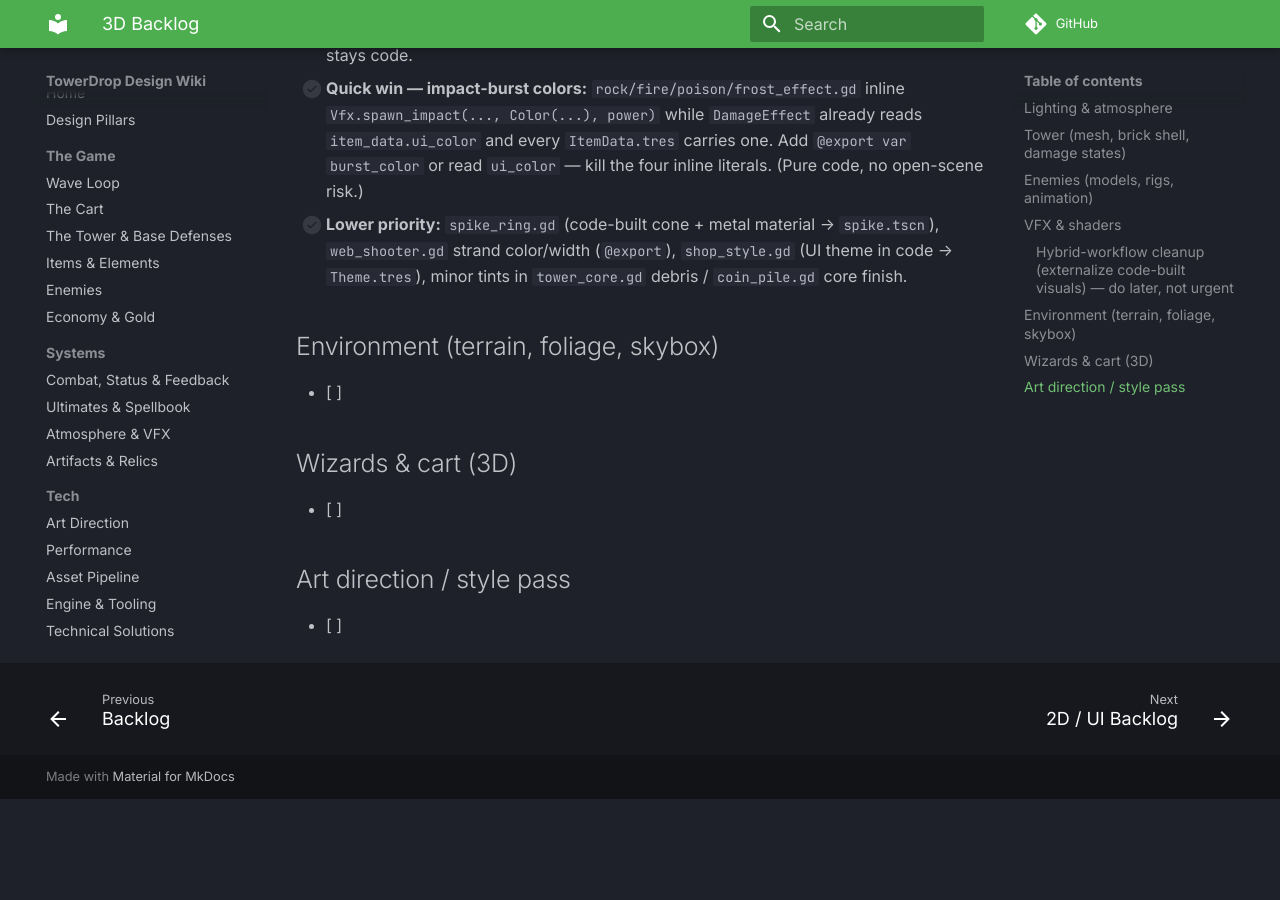
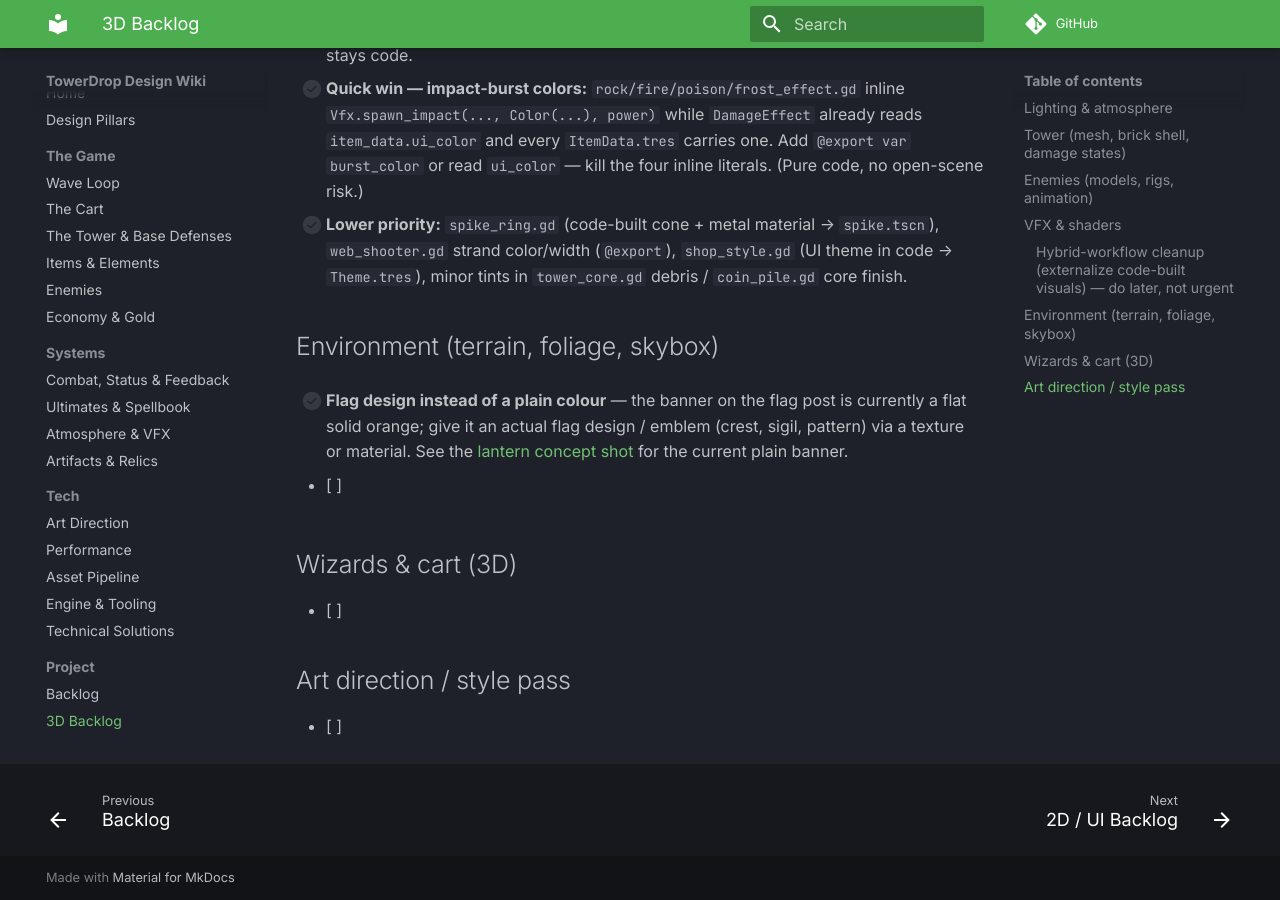
Before and after one commit to cap7n/towerdrop-docs, an MkDocs documentation site: the page built from docs/project/backlog-3d.md, in a window 1280 px wide and 900 px high, scrolled down 2024 px. Built offline with MkDocs 1.6.1 and Material for MkDocs 9.7.7, drawn with Linux system fonts in a browser that asks for light colours; comment, search, counter and statistics services are not loaded; before the commit the page ends 2823 px from its top, so only the background shows below that.

Commit message:
3D backlog: flag design instead of a plain colour on the banner
Co-Authored-By: Claude Opus 4.8 <noreply@anthropic.com>

```diff
--- a/docs/project/backlog-3d.md
+++ b/docs/project/backlog-3d.md
@@ -40,6 +40,8 @@ Audit (2026-07-18) against the "code for systems, scenes for tunable visuals" ru
 
 ## Environment (terrain, foliage, skybox)
 
+- [ ] **Flag design instead of a plain colour** — the banner on the flag post is currently a flat solid orange; give it an actual flag design / emblem (crest, sigil, pattern) via a texture or material. See the [lantern concept shot](../assets/images/lantern-flagpost-concept.png) for the current plain banner.
+
 - [ ]
 
 ## Wizards & cart (3D)
```
